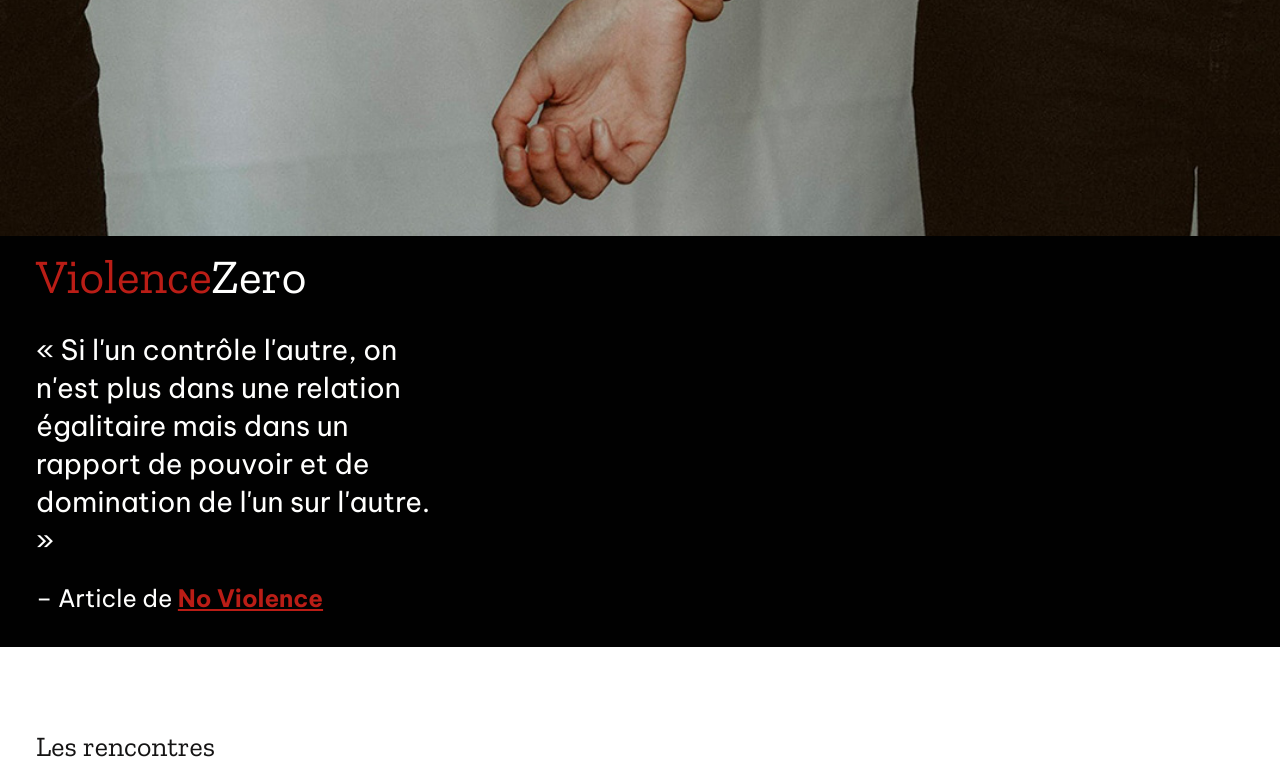
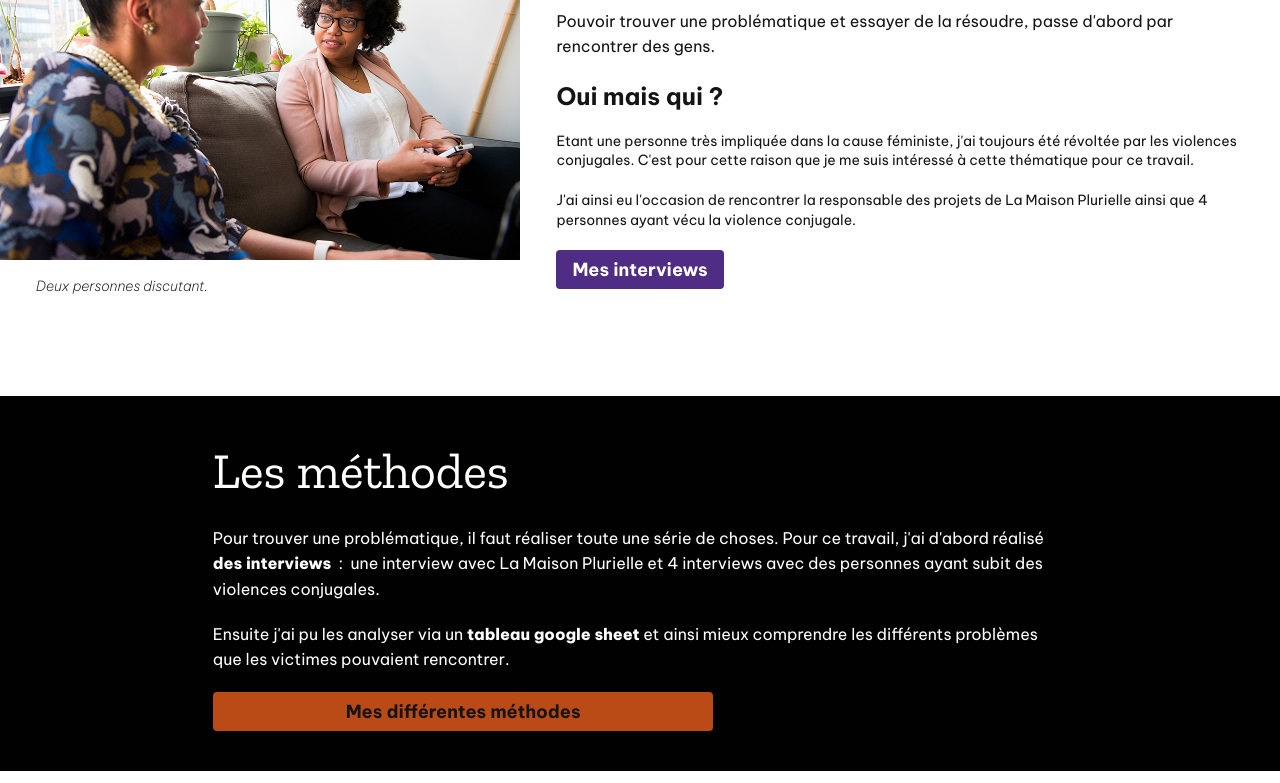
Before and after one commit to CdelO19/TFA2023, a website: page src/index.html in a window 1280 px wide. Shown: the part 720-1503 px from the top of the page. Drawn offline with nearby package versions, Linux system fonts and the light colour scheme; files that its build step writes are made by us from their sources.

Commit message:
mise en place de la version laptop index

```diff
--- a/src/index.html
+++ b/src/index.html
@@ -71,10 +71,14 @@
   </header>
 
   <main class="mn">
-    <section class="sec fond margin__none">
+    <section class="sec one fond margin__none">
+      <picture>
+        <source media="(min-width: 769px)" srcset="assets/images/violence_conj_769.jpg">
         <img src="assets/images/violence_conj.jpg"
         alt="image représentant les violences conjugales"
         srcset="assets/images/violence_conj.jpg 1x, assets/images/violence_conj@2x.jpg 2x">
+      </picture>
+
       <div class="grid">
         <h1 class="title"><span class="red">Violence</span>Zero</h1>
 
@@ -85,9 +89,16 @@
       </div>
     </section>
     <section class="sec">
+      <div class="flex">
         <div class="grid">
           <h2 class="title title--sous">Les rencontres</h2>
           <p>Pouvoir trouver une problématique et essayer de la résoudre, passe d'abord par rencontrer des gens.</p>
+          <div class="invisible">
+            <p class="gdp">Oui mais qui ?</p>
+            <p class="ptp">Etant une personne très impliquée dans la cause féministe, j'ai toujours été révoltée par les violences conjugales. C'est pour cette raison que je me suis intéressé à cette thématique pour ce travail.</p>
+            <p class="ptp">J'ai ainsi eu l'occasion de rencontrer la responsable des projets de La Maison Plurielle ainsi que 4 personnes ayant vécu la violence conjugale.</p>
+            <button class="btn"><a href="rencontres.html" class="lien">Mes interviews</a></button>
+          </div>
         </div>
         <figure class="fig__img">
           <img src="assets/images/interview.jpg"
@@ -95,12 +106,15 @@
             srcset="assets/images/interview.jpg 1x, assets/images/interview@2x.jpg 2x">
           <figcaption class="figc__img">Deux personnes discutant.</figcaption>
         </figure>
+      </div>
+      <div class="visible">
         <div class="grid">
           <p class="gdp">Oui mais qui ?</p>
           <p class="ptp">Etant une personne très impliquée dans la cause féministe, j'ai toujours été révoltée par les violences conjugales. C'est pour cette raison que je me suis intéressé à cette thématique pour ce travail.</p>
           <p class="ptp">J'ai ainsi eu l'occasion de rencontrer la responsable des projets de La Maison Plurielle ainsi que 4 personnes ayant vécu la violence conjugale.</p>
         </div>
         <button class="btn"><a href="rencontres.html" class="lien">Mes interviews</a></button>
+      </div>
     </section>
 
     <section class="sec fond">
@@ -109,10 +123,13 @@
         <p class="white">Pour trouver une problématique, il faut réaliser toute une série de choses. Pour ce travail, j'ai d'abord réalisé <span class="bold">des interviews</span>	&nbsp;:	&nbsp;une interview avec La Maison Plurielle et 4 interviews avec des personnes ayant subit des violences conjugales.</p>
         <p class="white">Ensuite j'ai pu les analyser via un <span class="bold">tableau google sheet</span> et ainsi mieux comprendre les différents problèmes que les victimes pouvaient rencontrer.</p>
       </div>
+      <div class="grid">
         <button class="btn orange"><a href="methodes.html" class="lien">Mes différentes méthodes</a></button>
+      </div>
     </section>
 
     <section class="sec">
+      <div class="flex">
         <div class="grid">
           <h2 class="title title--sous">Ces méthodes m'ont permis d'émettre 2 hypothèses :</h2>
         </div>
@@ -132,19 +149,15 @@
             <p>créer une messagerie ou un appel vidéo avec une personne qualifiée.</p>
           </li>
         </ul>
+      </div>
       <button class="btn"><a href="hypotheses.html" class="lien">Mes hypothèses en détails</a></button>
     </section>
 
     <section class="sec">
+      <div class="flex">
         <div class="grid">
           <h2 class="title title--sous">Développement</h2>
-      </div>
-        <figure class="fig__img">
-          <img src="assets/images/manif_violence.jpg"
-            alt="image contre la violence"
-            srcset="assets/images/manif_violence.jpg 1x, assets/images/manif_violence@2x.jpg 2x">
-          <figcaption class="figc__img">Photo prise lors d'une manifestation contre la violence.</figcaption>
-        </figure>
+          <div class="invible">
             <div class="grid">
               <p>Les hypothèses choisies, je peux déjà réfléchir aux différentes fonctions que pourrait avoir mon application. Je vais utiliser trois modules principaux :</p>
               <ul class="listdev">
@@ -154,8 +167,29 @@
               </ul>
             </div>
             <button class="btn"><a href="developpement.html" class="lien">Mes modules</a></button>
+          </div>
+        </div>
+          <figure class="fig__img">
+            <img src="assets/images/manif_violence.jpg"
+              alt="image contre la violence"
+              srcset="assets/images/manif_violence.jpg 1x, assets/images/manif_violence@2x.jpg 2x">
+            <figcaption class="figc__img">Photo prise lors d'une manifestation contre la violence.</figcaption>
+          </figure>
+      </div>
+      <div class="visible">
+        <div class="grid">
+          <p>Les hypothèses choisies, je peux déjà réfléchir aux différentes fonctions que pourrait avoir mon application. Je vais utiliser trois modules principaux :</p>
+          <ul class="listdev">
+            <li class="listdev__el">des filtres</li>
+            <li class="listdev__el">des informations</li>
+            <li class="listdev__el">un module de discussion</li>
+          </ul>
+        </div>
+        <button class="btn"><a href="developpement.html" class="lien">Mes modules</a></button>
+      </div>
     </section>
 
+    <div class="flex">
       <section class="sec">
         <div class="grid">
           <h2 class="title title--sous">Présentation</h2>
@@ -171,6 +205,7 @@
         </div>
         <button class="btn orange"><a href="adn.html" class="lien">Les étapes de mon ADN</a></button>
       </section>
+    </div>
   </main>
 
   <footer class="ft">
--- a/src/styles/components/_btn.scss
+++ b/src/styles/components/_btn.scss
@@ -27,3 +27,9 @@
         color: $c-text;
     }
 }
+
+@media (min-width: 769px){
+    .grid .btn{
+        margin-left: 0;
+    }
+}
--- a/src/styles/components/_img.scss
+++ b/src/styles/components/_img.scss
@@ -14,3 +14,15 @@ img{
     width: 100%;
     margin-bottom: 20px;
 }
+
+@media (min-width: 769px){
+    .one img{
+        display: block;
+        margin-left: auto;
+        width: 60%;
+    }
+
+    img{
+        width: 60%;
+    }
+}
--- a/src/styles/components/_list.scss
+++ b/src/styles/components/_list.scss
@@ -119,3 +119,9 @@
     background-color: $c-orange;
     color: $c-bg;
 }
+
+@media (min-width: 769px){
+    .list{
+        margin-top: 40px;
+    }
+}
--- a/src/styles/components/_type.scss
+++ b/src/styles/components/_type.scss
@@ -126,3 +126,70 @@ p{
 .bold{
   font-weight: 800;
 }
+
+.visible{
+  display: block;
+}
+
+.invisible{
+  display: none;
+}
+
+@media (min-width: 769px) {
+  .one .grid{
+    position: absolute;
+    display: block;
+    background: #010101;
+    width: 50%;
+    padding-left: 36px;
+    padding-right: 36px;
+    height: 100%;
+    margin-left: 0;
+  }
+
+  .visible{
+    display: none;
+  }
+
+  .invisible{
+    display: block;
+  }
+
+  p{
+    font-size: 16px;
+    line-height: 25.2px;
+  }
+
+  .pgd{
+    font-size: 30px;
+    line-height: 42px;
+  }
+
+  .ptp{
+    font-size: 14px;
+    line-height: 19.6px;
+  }
+
+  .title--sous{
+    font-size: 50px;
+    line-height: 70px;
+  }
+
+  .sec:nth-child(2), .sec:nth-child(5){
+
+    .grid{
+      margin-top: 0;
+    }
+    .title--sous{
+      margin-top: 0;
+    }
+  }
+
+  .sec:nth-child(5){
+    .grid{
+      .grid{
+        margin-left: 0;
+      }
+    }
+  }
+}
--- a/src/styles/utils/_footer.scss
+++ b/src/styles/utils/_footer.scss
@@ -40,3 +40,19 @@
     margin-top: 40px;
     padding-bottom: 40px;
 }
+
+@media (min-width: 769px){
+    .ft{
+        display: flex;
+        justify-content: space-around;
+        padding-bottom: 40px;
+    }
+
+    .listft:first-child{
+        margin-left: 0;
+    }
+
+    .listft:last-child .listft__el:last-child{
+        margin-left: 20px;
+    }
+}
--- a/src/styles/utils/_grille.scss
+++ b/src/styles/utils/_grille.scss
@@ -1,3 +1,7 @@
+.flex{
+    display: block;
+}
+
 .grid{
     display: grid;
     grid-template-columns: 76px 76px 76px;
@@ -31,6 +35,11 @@ p{
     grid-column: 1/4;
 }
 
+.sec:nth-child(3) .grid:last-child{
+    display: block;
+    margin-left: 0;
+}
+
 @media (min-width : 481px) {
     .grid{
         grid-template-columns: 76px 76px 76px 76px;
@@ -61,3 +70,63 @@ p{
         grid-column: 1/5;
     }
 }
+
+@media (min-width : 769px) {
+    .flex{
+        display: flex;
+
+        .grid{
+            display: block;
+        }
+
+        .grid:first-child{
+            margin-top: 40px;
+        }
+    }
+
+    .grid{
+        grid-template-columns: repeat(7, 1fr);
+    }
+
+    .title--sous{
+        grid-column: 2/7;
+    }
+
+    p{
+        grid-column: 2/7;
+    }
+
+    .btn{
+        grid-column: 2/5;
+    }
+
+    .flex{
+        .grid{
+            margin-top: 0;
+        }
+    }
+
+    .sec:nth-child(2) .flex, .sec:nth-child(5) .flex{
+        flex-direction: row-reverse;
+        align-items: center;
+
+        .grid{
+            margin-top: 0;
+        }
+
+        img{
+            width: 100%;
+        }
+    }
+
+    .sec:nth-child(3) .grid:last-child{
+        display: grid;
+        margin-left: 36px;
+    }
+
+    .sec:nth-child(4) .flex .grid{
+        margin-top: 0;
+        margin-right: 0;
+    }
+
+}
--- a/src/styles/utils/_margin.scss
+++ b/src/styles/utils/_margin.scss
@@ -13,3 +13,10 @@
 .margin__bot{
     margin-bottom: 40px;
 }
+
+@media (min-width: 769px){
+    .one{
+        position: relative;
+        display: flex;
+    }
+}
```
Also changed, not shown: src/assets/images/violence_conj_769.jpg (added). Lines whose indentation alone changed are shown as unchanged.
